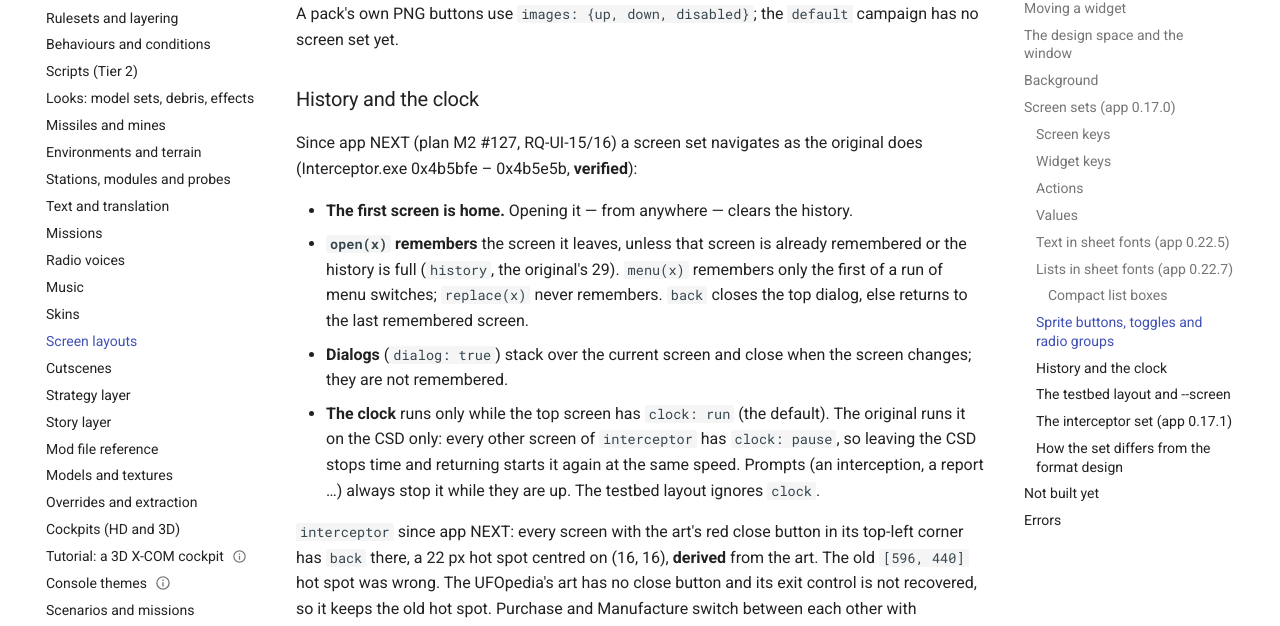
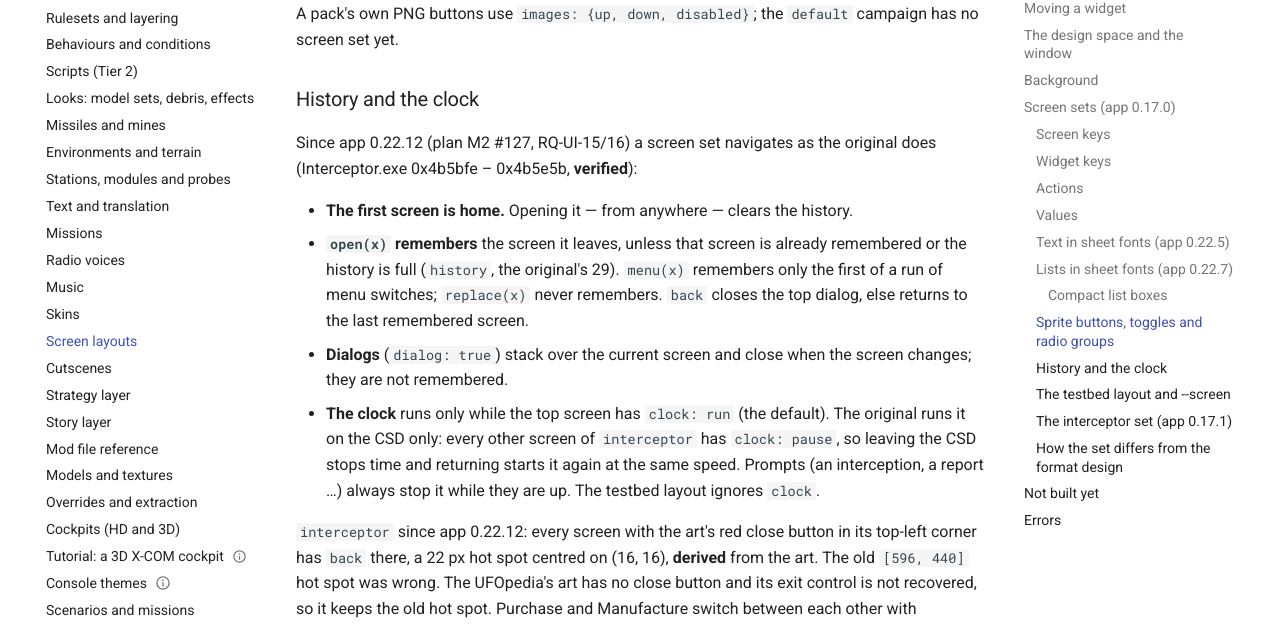
Before and after one commit to bbogovich/OpenInterceptor, an MkDocs documentation site: the page built from docs/modding/screens.md, in a window 1280 px wide and 900 px high, scrolled down 11084 px. Shown: the part 127-753 px from the top of the window. Built offline with MkDocs 1.6.1 and Material for MkDocs 9.7.7, drawn with Linux system fonts in a browser that asks for light colours; some of the changed text lies outside the part shown.

Commit message:
Docs: app 0.22.12
Co-Authored-By: Claude Opus 5.5 <noreply@anthropic.com>

```diff
--- a/docs/modding/screens.md
+++ b/docs/modding/screens.md
@@ -143,8 +143,8 @@ screens:
 | `design` | `[width, height]` | `[1280, 720]` | The space the rectangles are written in. |
 | `background` | asset | none | Drawn over the whole design space, under the widgets. Any asset reference: a pack file or `original:<file>#<id>`. |
 | `dialog` | bool | `false` | Drawn over the screen under it instead of on its own. |
-| `clock` | `run`, `pause` | `run` | Whether the campaign clock runs while this screen is on top (app NEXT). |
-| `history` | whole number | 29 | On the first screen: how many screens Back remembers (app NEXT). |
+| `clock` | `run`, `pause` | `run` | Whether the campaign clock runs while this screen is on top (app 0.22.12). |
+| `history` | whole number | 29 | On the first screen: how many screens Back remembers (app 0.22.12). |
 | `widgets` | map name → widget | none | Drawn in the order written. |
 
 A screen of a set **keeps its shape**: the design space is scaled by one factor to fit the window
@@ -196,8 +196,8 @@ and kept; one that cannot be loaded is reported on standard error once
 | Action | Does |
 |---|---|
 | `open(<screen>)` | Shows that screen and remembers this one for Back ([History and the clock](#history-and-the-clock)). A full screen closes any dialogs over the current one first; a dialog opens over it. The screen must exist (checked at load). |
-| `menu(<screen>)` | Since app NEXT: like `open`, but a run of menu switches remembers only the first screen left (the original's menu bar). Without a screen, `menu` returns to the main menu (below). |
-| `replace(<screen>)` | Since app NEXT: switches without remembering this screen (radio-style switches between screens). |
+| `menu(<screen>)` | Since app 0.22.12: like `open`, but a run of menu switches remembers only the first screen left (the original's menu bar). Without a screen, `menu` returns to the main menu (below). |
+| `replace(<screen>)` | Since app 0.22.12: switches without remembering this screen (radio-style switches between screens). |
 | `back` | Closes the top dialog, else returns to the last remembered screen. |
 | `speed(<n>)` | Sets the clock to speed `n` of the campaign's [`clock.speeds`](strategy.md#clock), 0 = the first (by default 0 paused, 1 – 4 the four speeds; `interceptor`: 0 – 5, the dial's six). A number past the last picks the last. |
 | `save` | The save prompt, as the testbed layout's *Save*. |
@@ -363,7 +363,7 @@ set yet.
 
 ### History and the clock
 
-Since app NEXT (plan M2 #127, RQ-UI-15/16) a screen set navigates as the original does
+Since app 0.22.12 (plan M2 #127, RQ-UI-15/16) a screen set navigates as the original does
 (Interceptor.exe 0x4b5bfe – 0x4b5e5b, **verified**):
 
 - **The first screen is home.** Opening it — from anywhere — clears the history.
@@ -378,7 +378,7 @@ Since app NEXT (plan M2 #127, RQ-UI-15/16) a screen set navigates as the origina
   CSD stops time and returning starts it again at the same speed. Prompts (an interception, a
   report …) always stop it while they are up. The testbed layout ignores `clock`.
 
-`interceptor` since app NEXT: every screen with the art's red close button in its top-left
+`interceptor` since app 0.22.12: every screen with the art's red close button in its top-left
 corner has `back` there, a 22 px hot spot centred on (16, 16), **derived** from the art. The old
 `[596, 440]` hot spot was wrong. The UFOpedia's art has no close button and its exit control is
 not recovered, so it keeps the old hot spot. Purchase and Manufacture switch between each other with
```
Also changed, not shown: docs/implementation/architecture/presentation.md (+1 -1 lines), docs/implementation/status.md (+1 -1 lines), docs/modding/reference.md (+4 -4 lines), docs/modding/skins.md (+3 -3 lines), docs/modding/strategy.md (+1 -1 lines).
